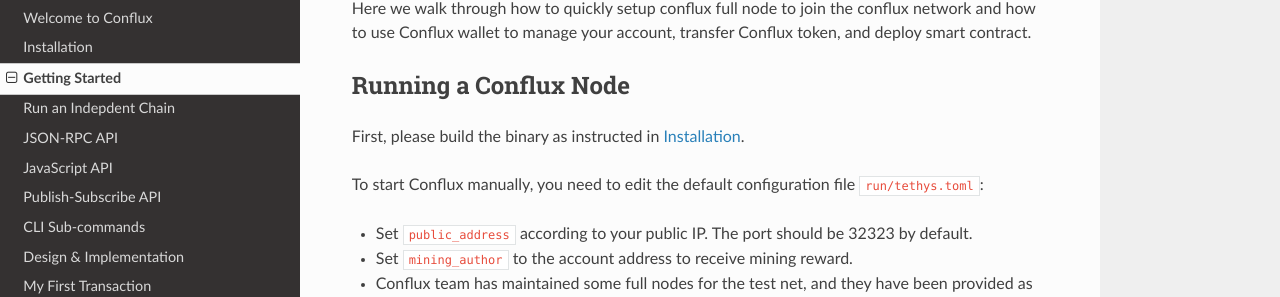
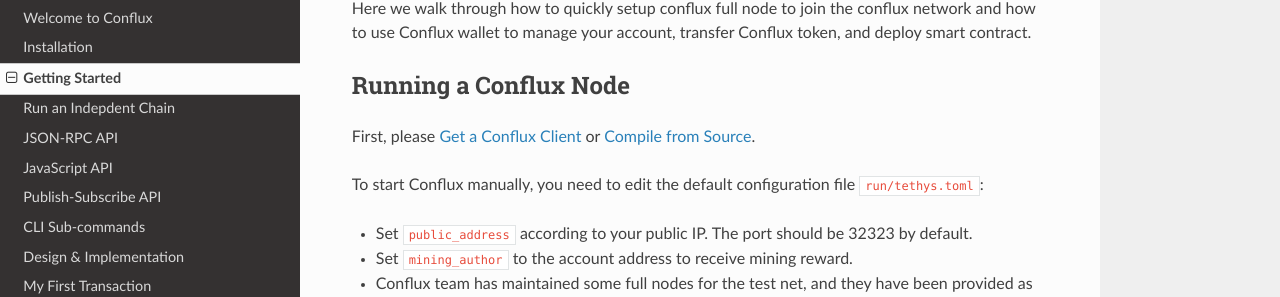
Before and after one commit to Conflux-Chain/conflux-doc, an MkDocs documentation site: the page built from docs/get_started.md, in a window 1280 px wide and 900 px high. Shown: the part 102-399 px from the top of the window. Built offline with MkDocs 1.6.1, drawn with Linux system fonts in a browser that asks for light colours; nearby versions of some CDN libraries.

```diff
--- a/docs/get_started.md
+++ b/docs/get_started.md
@@ -13,7 +13,7 @@ Here we walk through how to quickly setup conflux full node to join the conflux
 
 ## Running a Conflux Node
 
-First, please build the binary as instructed in [Installation](install.md#Install).
+First, please [Get a Conflux Client](../../run-a-node/en/how-to-get.md) or [Compile from Source](install.md).
 
 To start Conflux manually, you need to edit the default configuration file `run/tethys.toml`:
 
```
Also changed, not shown: docs/install.md (+3 -3 lines).
